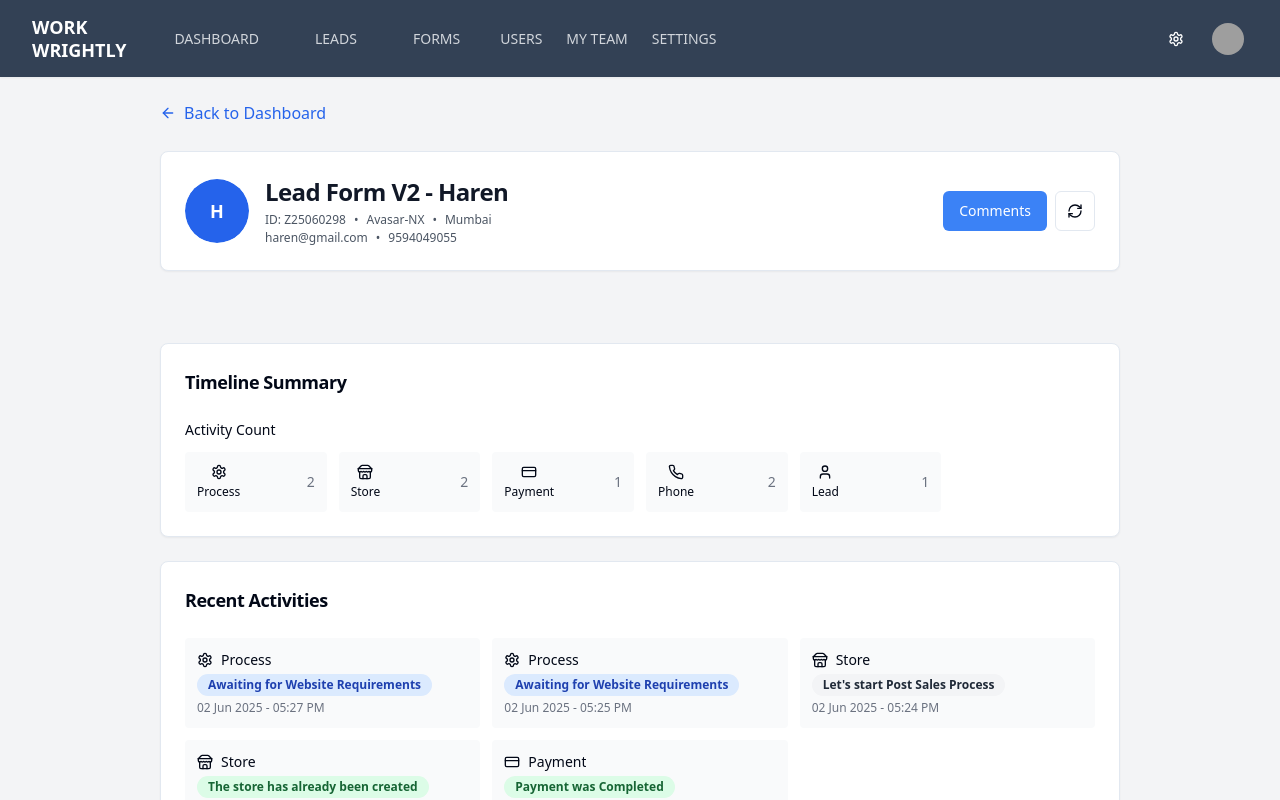
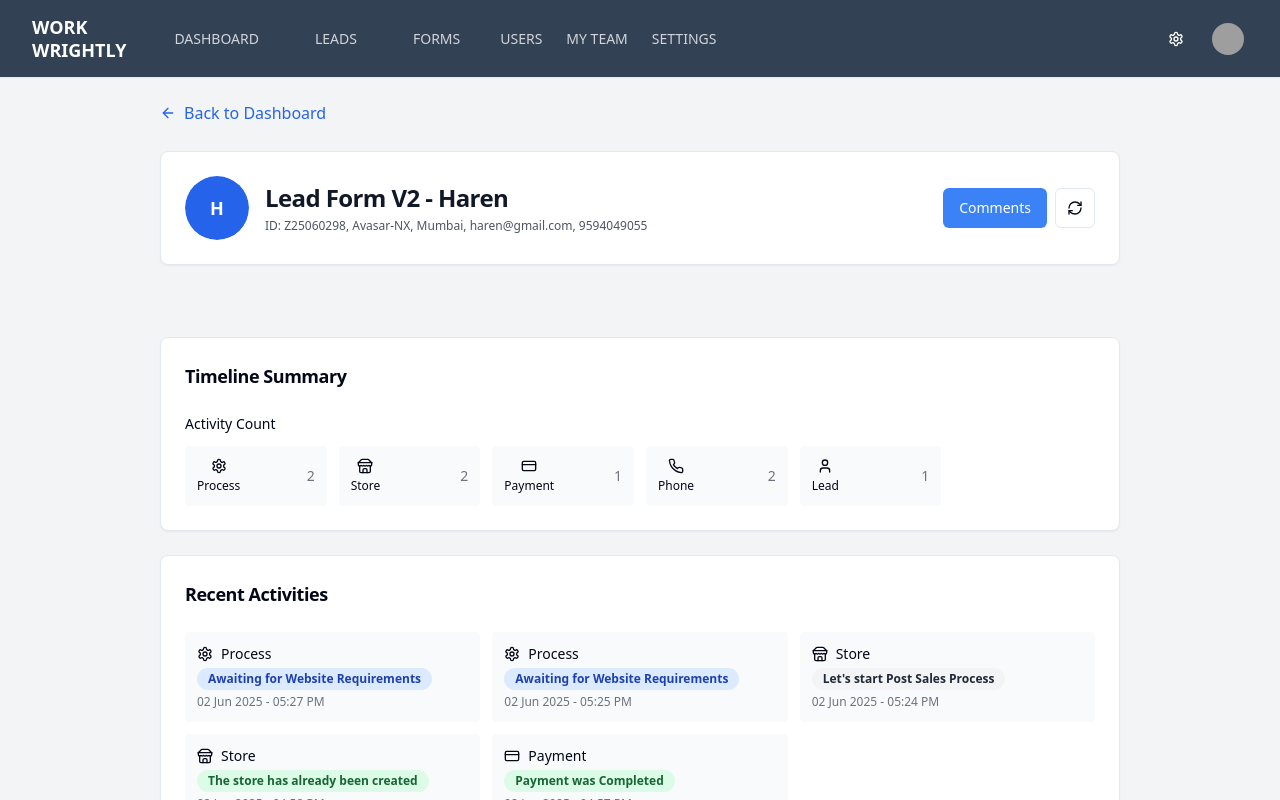
Before and after one commit to krishnan-naranapatty/Work-Wrightly-New-UX, a React (Vite) app: page /lead/1 in a window 1280 px wide. Built offline with nearby package versions, Linux system fonts and the light colour scheme; grey boxes are pictures that could not be loaded.

Commit message:
Refactor: Compact lead header information
Update LeadHeader to display lead information in a more compact, wrapped format.

```diff
--- a/src/components/LeadHeader.tsx
+++ b/src/components/LeadHeader.tsx
@@ -41,19 +41,8 @@ const LeadHeader = ({ lead }: LeadHeaderProps) => {
               <CardTitle className="text-base sm:text-lg lg:text-xl xl:text-2xl font-bold text-gray-900">
                 Lead Form V2 - {lead.name}
               </CardTitle>
-              <div className="text-xs text-gray-600 mt-1 space-y-0.5">
-                <div className="flex flex-col sm:flex-row sm:items-center sm:space-x-2">
-                  <span>ID: {lead.id}</span>
-                  <span className="hidden sm:inline">•</span>
-                  <span>{lead.company}</span>
-                  <span className="hidden sm:inline">•</span>
-                  <span>{lead.city}</span>
-                </div>
-                <div className="flex flex-col sm:flex-row sm:items-center sm:space-x-2">
-                  <span className="break-all">{lead.email}</span>
-                  <span className="hidden sm:inline">•</span>
-                  <span>{lead.phone}</span>
-                </div>
+              <div className="text-xs text-gray-600 mt-1 break-words">
+                ID: {lead.id}, {lead.company}, {lead.city}, {lead.email}, {lead.phone}
               </div>
             </div>
           </div>
```
